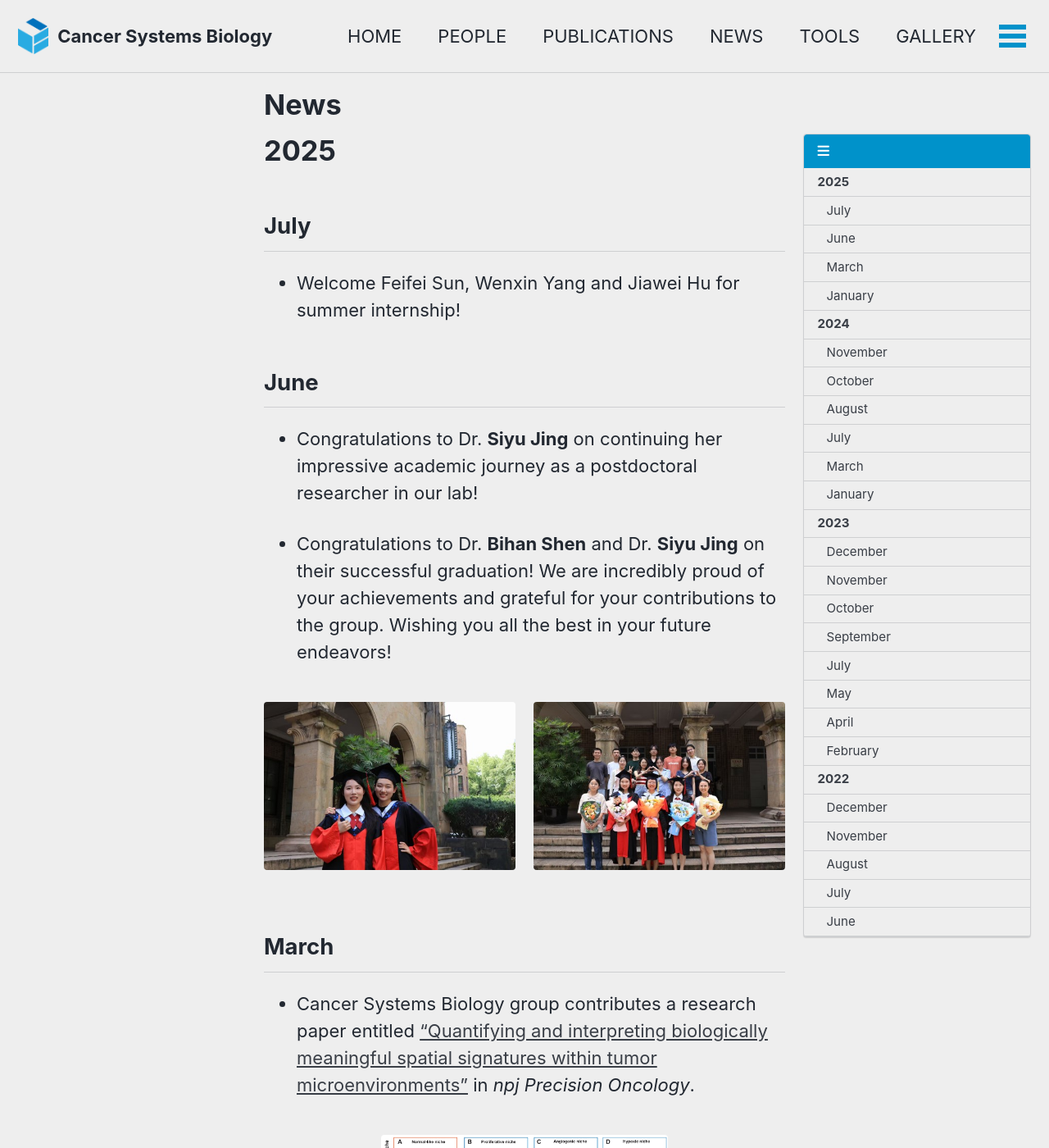
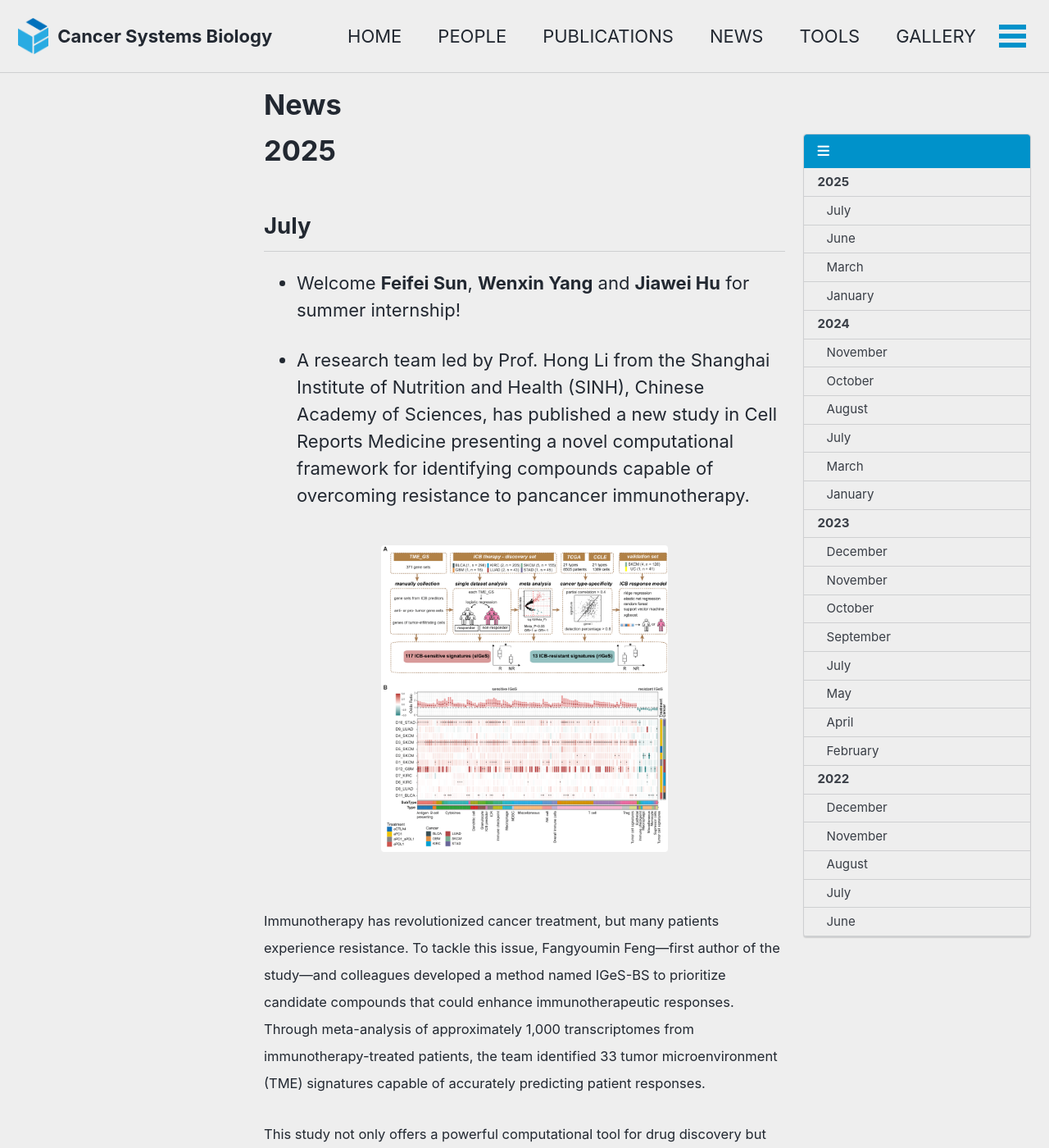
Before and after one commit to LihongLab/lihonglab.github.io, a Jekyll site: the page built from _pages/NEWS.md, in a window 1280 px wide and 1400 px high. Shown: the whole window at 82% size. Built offline with Jekyll 4.4.1, drawn with Linux system fonts in a browser that asks for light colours; cached includes are drawn as plain includes; emoji names are drawn with the system emoji font; some of the changed text lies outside the part shown.

Commit message:
news update

```diff
--- a/_pages/NEWS.md
+++ b/_pages/NEWS.md
@@ -10,7 +10,19 @@ toc_icon: "bars"
 # 2025
 
 ## July
-* Welcome Feifei Sun, Wenxin Yang and Jiawei Hu for summer internship!
+* Welcome <strong>Feifei Sun</strong>, <strong>Wenxin Yang</strong> and <strong>Jiawei Hu</strong> for summer internship!
+
+* A research team led by Prof. Hong Li from the Shanghai Institute of Nutrition and Health (SINH), Chinese Academy of Sciences, has published a new study in Cell Reports Medicine presenting a novel computational framework for identifying compounds capable of overcoming resistance to pancancer immunotherapy.
+
+<figure class="align-center">
+  <a href="/assets/img/news/CReports_854px.png" title="Graphical abstract" alt="Graphical abstract">
+    <img src="/assets/img/news/CReports_854px.png"/>
+  </a>
+</figure>
+
+<small>Immunotherapy has revolutionized cancer treatment, but many patients experience resistance. To tackle this issue, Fangyoumin Feng—first author of the study—and colleagues developed a method named IGeS-BS to prioritize candidate compounds that could enhance immunotherapeutic responses. Through meta-analysis of approximately 1,000 transcriptomes from immunotherapy-treated patients, the team identified 33 tumor microenvironment (TME) signatures capable of accurately predicting patient responses.</small>
+
+<small>This study not only offers a powerful computational tool for drug discovery but also provides new therapeutic opportunities to overcome immune resistance in cancer. Prof. Hong Li, corresponding author, emphasized the translational potential of these findings in guiding combination immunotherapy strategies. The work was supported by the National Natural Science Foundation of China, the Natural Science Foundation of Shanghai, the CAS Youth Innovation Promotion Association, and the Shanghai Sailing Program.</small>
 
 ## June
 * Congratulations to Dr. <strong>Siyu Jing</strong> on continuing her impressive academic journey as a postdoctoral researcher in our lab!
```
Also changed, not shown: assets/img/news/CReports_854px.png (added).
